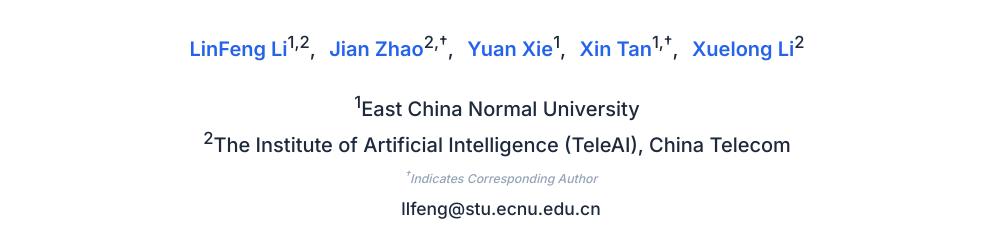
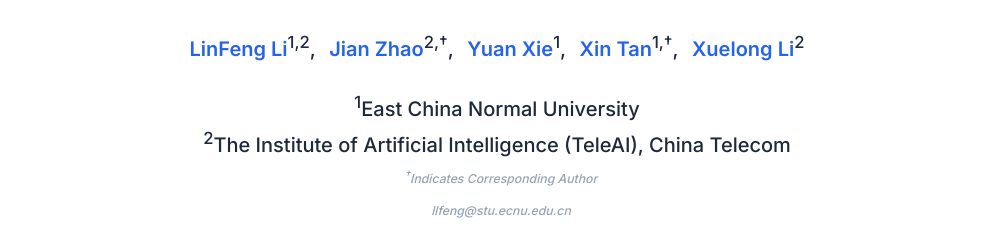
Before and after one commit to linengcs/CompassNav, a plain HTML site: page docs/index.html in a window 1280 px wide. Shown: the part 225-470 px from the top of the page, without its empty margins (139-1139 px from the left). Drawn offline with nearby package versions, Linux system fonts and the light colour scheme; some icons are missing.

Commit message:
Update index.html

```diff
--- a/docs/index.html
+++ b/docs/index.html
@@ -206,7 +206,7 @@
                     <br>
                     <span class="author-block"><sup>2</sup>The Institute of Artificial Intelligence (TeleAI), China Telecom</span>
                     <span class="eql-cntrb"><small><br><sup>†</sup>Indicates Corresponding Author</small></span>
-                    <span class="concact"><small><br>llfeng@stu.ecnu.edu.cn</small></span>
+                    <span class="eql-cntrb"><small><br>llfeng@stu.ecnu.edu.cn</small></span>
                   </div>
 
 
```
